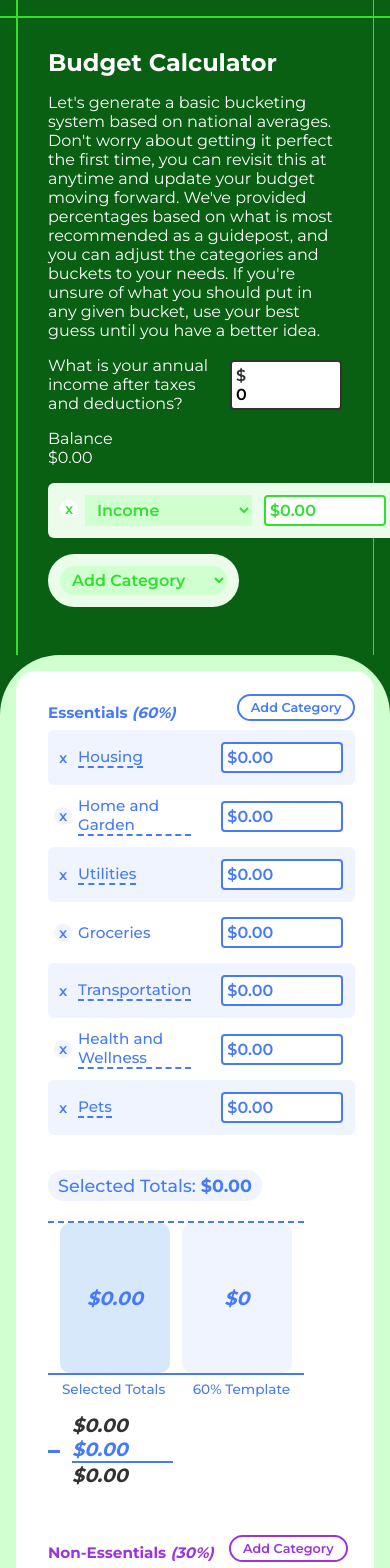
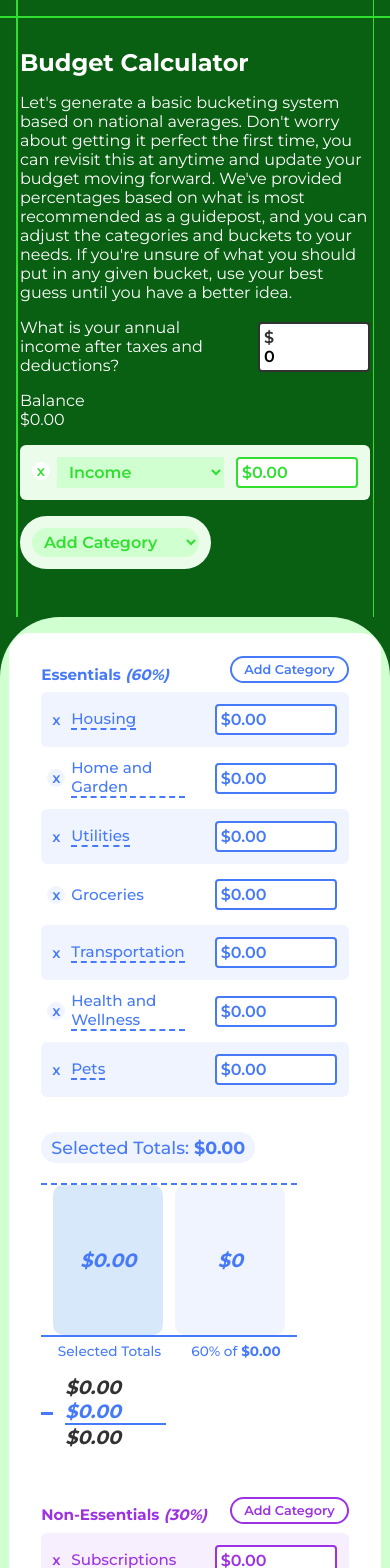
Before and after one commit to rubybeaches/BetterBudgetBuilds, a Next.js app: page /budget in a window 390 px wide. Shown: the top 1568 px of the page. Built offline with nearby package versions, Linux system fonts and the light colour scheme.

Commit message:
more budget display updates

```diff
--- a/src/app/budget/page.css
+++ b/src/app/budget/page.css
@@ -6,11 +6,13 @@ body {
   min-height: auto;
   color: white;
   position: relative;
+  align-items: center;
 }
 
 .main.budgetTop > div {
   display: flex;
   flex-direction: column;
+  max-width: 1280px;
   gap: 1em;
   padding: 2em;
 }
@@ -43,21 +45,10 @@ body {
   left: 0;
 }
 
-@media screen and (max-width: 650px) {
-  .left {
-    left: 1em;
-  }
-  .right {
-    right: 1em;
-  }
-  .borderTop {
-    top: 1em;
-  }
-}
-
 .main.budgetBottom {
   background-color: #d0ffd0;
   border-radius: 60px 60px 0 0;
+  align-items: center;
 }
 
 .budgetExpenseWrapper {
@@ -70,6 +61,7 @@ body {
   gap: 3.5em;
   position: relative;
   z-index: 0;
+  max-width: 1280px;
 }
 
 #income {
@@ -614,3 +606,15 @@ p.addListItem:first-child {
     width: 0;
   }
 }
+
+@media screen and (max-width: 650px) {
+  .left {
+    left: 1em;
+  }
+  .right {
+    right: 1em;
+  }
+  .borderTop {
+    top: 1em;
+  }
+}
--- a/src/app/components/Budget/CategorySection.tsx
+++ b/src/app/components/Budget/CategorySection.tsx
@@ -171,7 +171,10 @@ const CategorySection = ({
             }}
           >
             <p>Selected Totals</p>
-            <p>{percentTemplate * 100}% Template</p>
+            <p>
+              {percentTemplate * 100}% of
+              <strong> ${convertToFloat(monthlyIncome)}</strong>
+            </p>
           </span>
         </div>
         <div className="summaryTotals">
```
